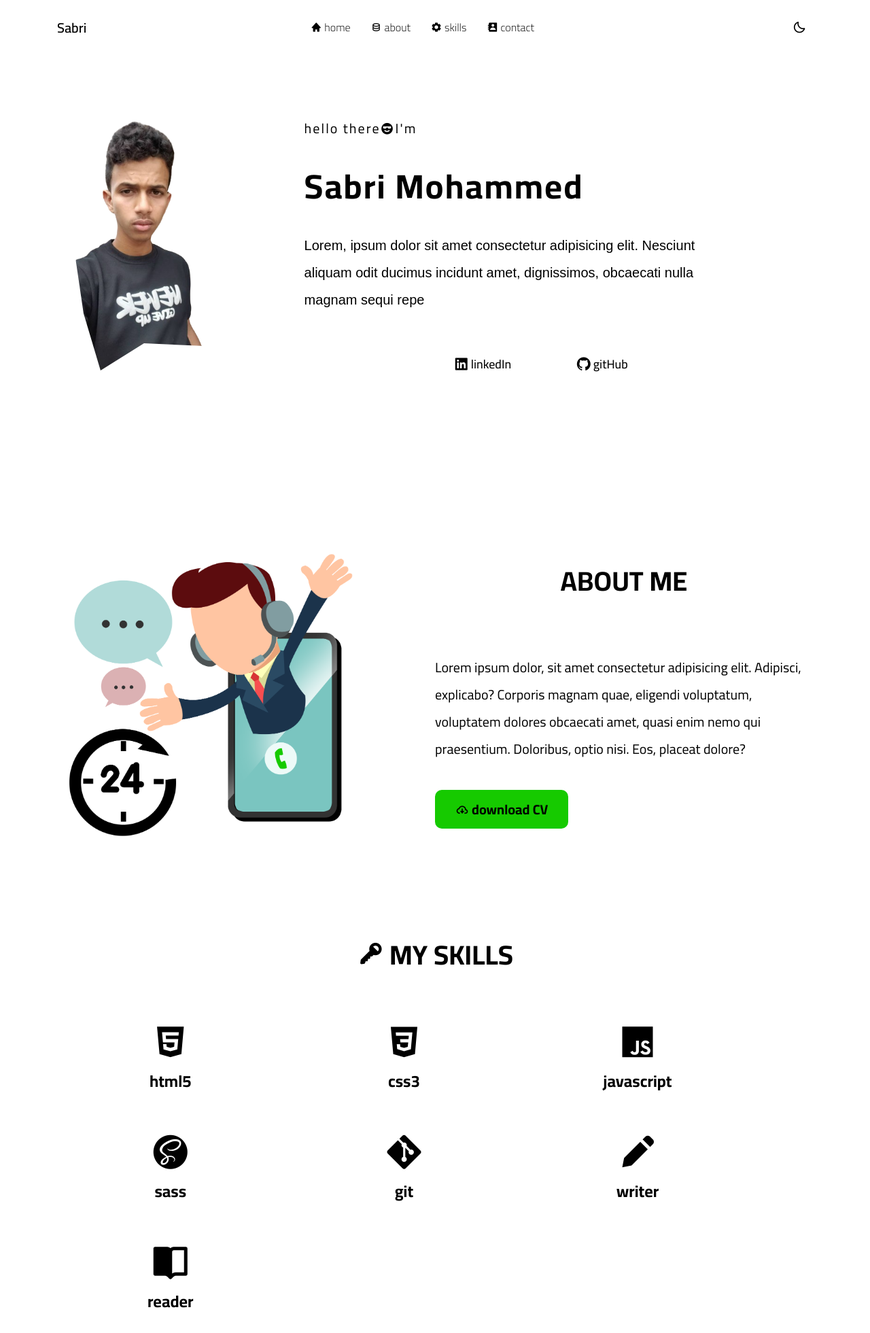
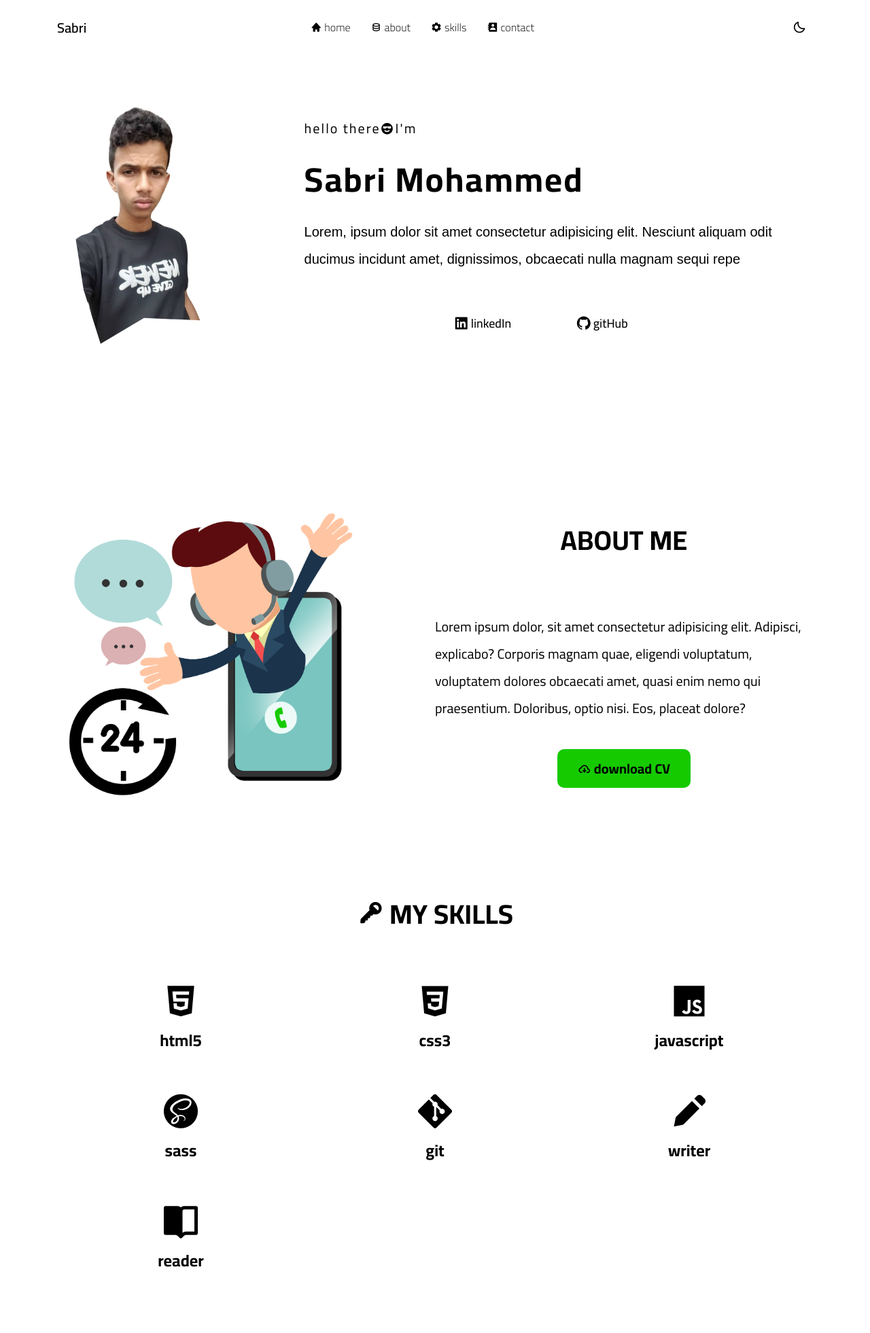
Before and after one commit to sabriAlshibani/Sabri-Alshibani, a plain HTML site: page index.html in a window 1280 px wide. Shown: the whole page at 68% size. Drawn offline with nearby package versions, Linux system fonts and the light colour scheme.

Commit message:
change flexbox to grid

```diff
--- a/css/style.css
+++ b/css/style.css
@@ -21,7 +21,7 @@
   --secondary-color: #d7dae0da;
   --text-color: #111010;
   --describe-color: #1110109f;
-  --border-color: #42414180;
+  --border-color: #42414133;
   --hover-color: #3293cf;
   --gradient-background: #403A3E;  /* fallback for old browsers */
   --gr1-background: -webkit-linear-gradient(to right, #BE5869, #403A3E);  /* Chrome 10-25, Safari 5.1-6 */
@@ -33,7 +33,7 @@
   --secondary-color: #1f2937;
   --text-color: #e0e2e4;
   --describe-color: #3293cf;
-  --border-color: #9abcd1;
+  --border-color: #9abcd131;
   --hover-color: #282c2c;
 }
 body {
@@ -75,6 +75,9 @@ h2::after {
   left: 50%;
   transform: translateX(-50%);
   bottom: 1px;
+}
+section {
+  border-bottom: 1px solid var(--border-color);
 }
 /*  start header */
 .header {
@@ -198,26 +201,35 @@ header .banner {
 header .banner .container {
   display: flex;
   flex-wrap: wrap;
+  justify-content: space-between;
+  align-items: center;
 }
-@media (min-width: 768px) {
-  header .banner .container {
-    justify-content: space-between;
-    align-items: center;
+.banner .summary {
+  flex-basis: 70%;
+  padding: 30px;
+  border-radius: 20px;
+  border: 1px solid var(--secondary-color);
+  }
+
+@media (max-width: 768px) {
+  .banner .container {
+    flex-direction: column;
   }
   .banner .summary {
-    width: 70%;
+  flex-basis: 100%;
+  border: none;
+  text-align: center;
   }
+
   .banner .img {
-    width: 25%;
-    height: 400px;
+  flex-basis: 100%;
+
   }
-}
-@media (max-width: 767px) {
-  header .banner .container {
-    flex-direction: column;
-  }
+
 }
 .banner .img {
+  flex-basis: 25%;
+  border: 1px solid var(--describe-color);
   clip-path: polygon(
     84% 2%,
     100% 18%,
@@ -237,48 +249,22 @@ header .banner .container {
   );
   background-color: var(--secondary-color);
 }
-.banner .summary {
-  padding: 30px;
-  border-radius: 20px;
-  border: 1px solid var(--secondary-color);
-}
-@media (max-width: 767px) {
-  header .banner .summary {
-    padding: 20px;
-    border: none;
-    text-align: center;
-  }
-  .header .banner .img {
-    width: 100%;
-  }
-  .header .banner img {
-    width: 360px;
-    height: 360px;
-    border-radius: 50%;
-  }
-}
+
 .banner .img img {
   width: 100%;
   height: 100%;
-  border-radius: 10px;
   object-fit: cover;
   margin-left: auto;
   margin-right: auto;
 }
 .banner .summary h1 {
   color: var(--text-color);
-  margin: 20px 0;
+  margin: 10px 0;
   font-size: 50px;
   letter-spacing: 2px;
 }
-@media (max-width: 767px) {
-  .banner .summary h1 {
-    font-size: 30px;
-  }
-}
 .banner .summary p {
   color: var(--describe-color);
-  width: 90%;
   font-size: 20px;
   line-height: 2;
   margin-bottom: 50px;
@@ -352,14 +338,12 @@ header .banner .container {
   padding-bottom: 60px;
 }
 .skills .cards {
-  display: flex;
-  flex-wrap: wrap;
-  align-items: center;
+  display: grid;
+  grid-template-columns: repeat(auto-fill, minmax(300px, 1fr));
   gap: 10px;
   margin-top: 40px;
 }
 .cards .card {
-  width: 100%;
   padding: 20px;
   background-color: var(--secondary-color);
   text-align: center;
@@ -367,11 +351,6 @@ header .banner .container {
   border-radius: 10px;
   border: 1px solid transparent;
   transition: 0.5s;
-}
-@media (min-width: 768px) {
-  .cards .card {
-    width: 30%;
-  }
 }
 .cards .card:hover {
   border-color: var(--describe-color);
@@ -438,6 +417,8 @@ header .banner .container {
   font-weight: 700;
   border-radius: 10px;
   margin-top: 40px;
+  margin-left: auto;
+  margin-right: auto;
 
 }
 
--- a/index.html
+++ b/index.html
@@ -101,7 +101,7 @@
       <div class="container">
         <h2><i class="bx bxs-key"></i>My Skills</h2>
         <div class="cards">
-          <div class="card">
+          <div class="card active">
             <i class="bx bxl-html5"></i>
             <h3>html5</h3>
           </div>
@@ -109,7 +109,7 @@
             <i class="bx bxl-css3"></i>
             <h3>css3</h3>
           </div>
-          <div class="card">
+          <div class="card three">
             <i class="bx bxl-javascript"></i>
             <h3>javascript</h3>
           </div>
```
